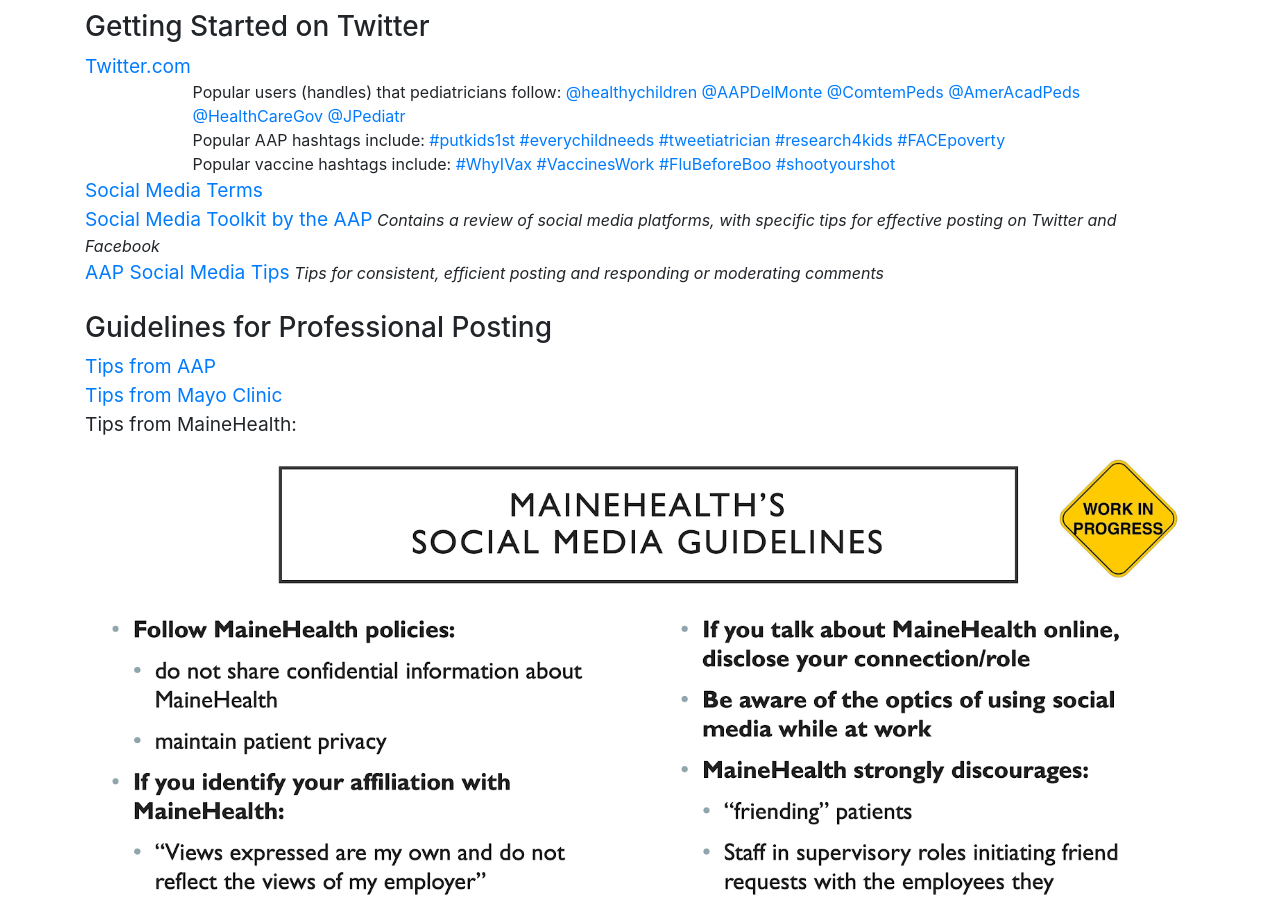
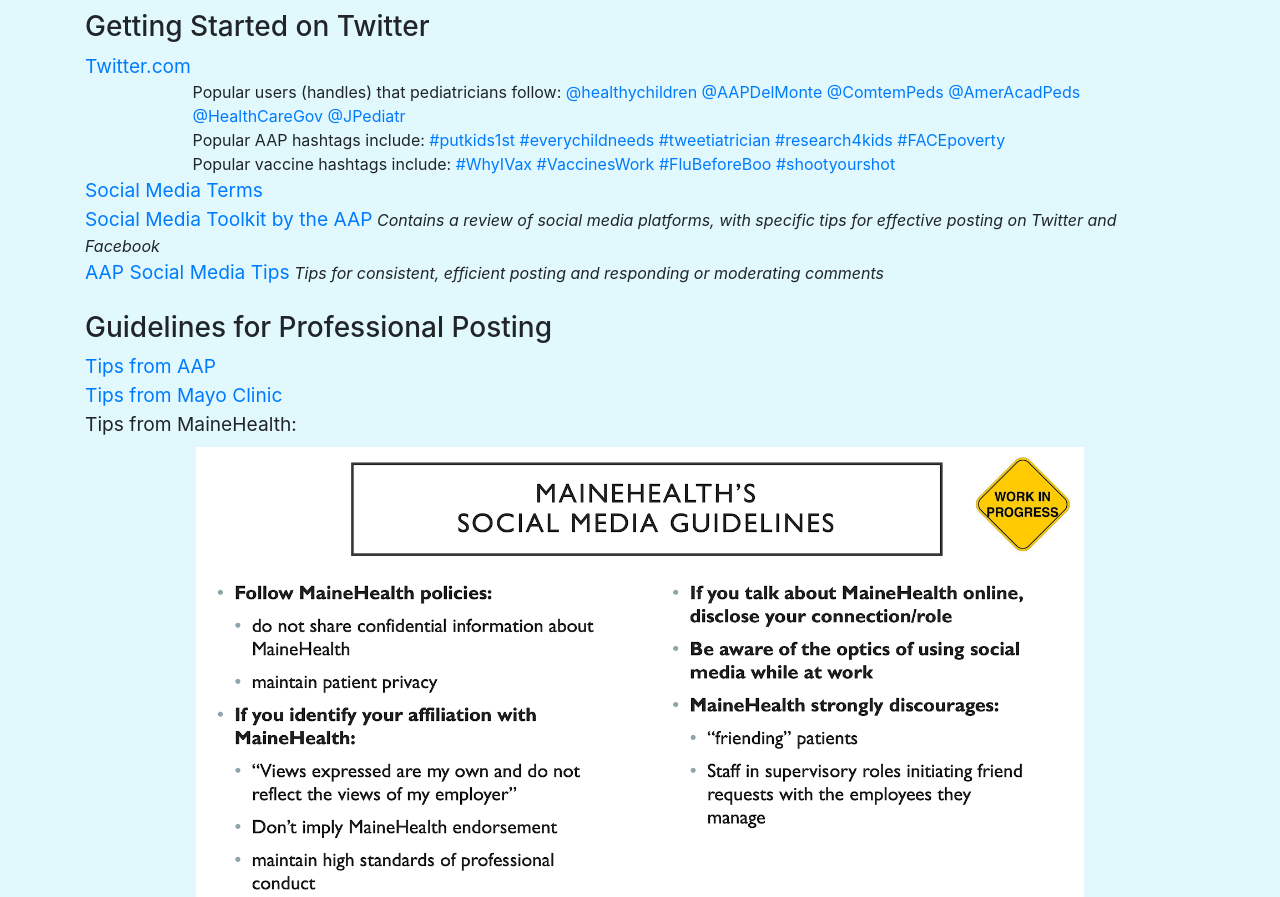
Before and after one commit to dac4837/PedsSM, a plain HTML site: page index.html in a window 1280 px wide. Shown: the part 70-967 px from the top of the page. Drawn offline with nearby package versions, Linux system fonts and the light colour scheme.

Commit message:
added color

```diff
--- a/css/style.css
+++ b/css/style.css
@@ -22,3 +22,15 @@
 .page-end {
     margin-bottom: 50px;
 }
+
+body {
+
+    background-color: #e1f9fc;
+}
+
+img {
+    display: block;
+    margin-left: auto;
+    margin-right: auto;
+    width: 80%;
+}
```
